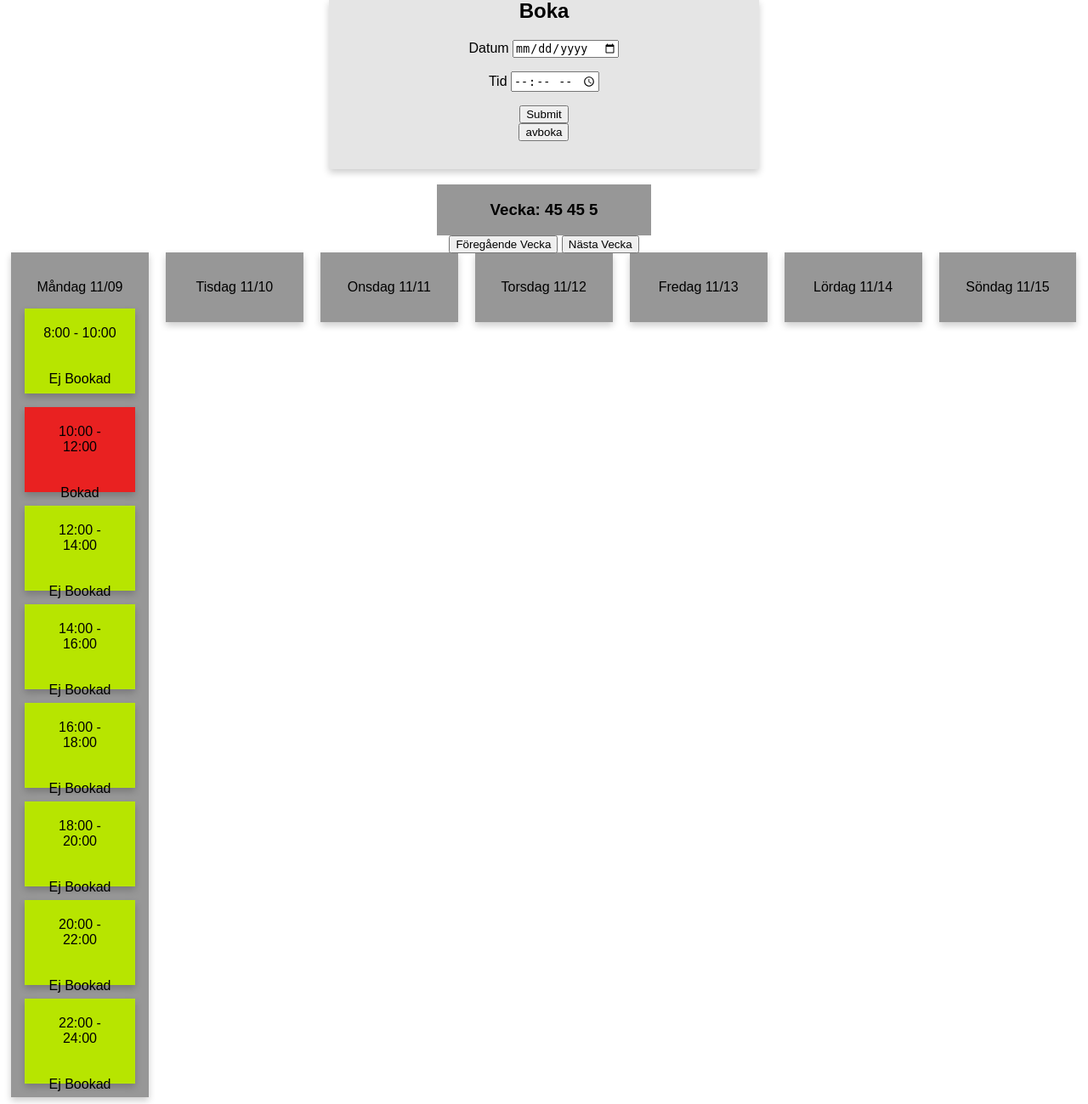
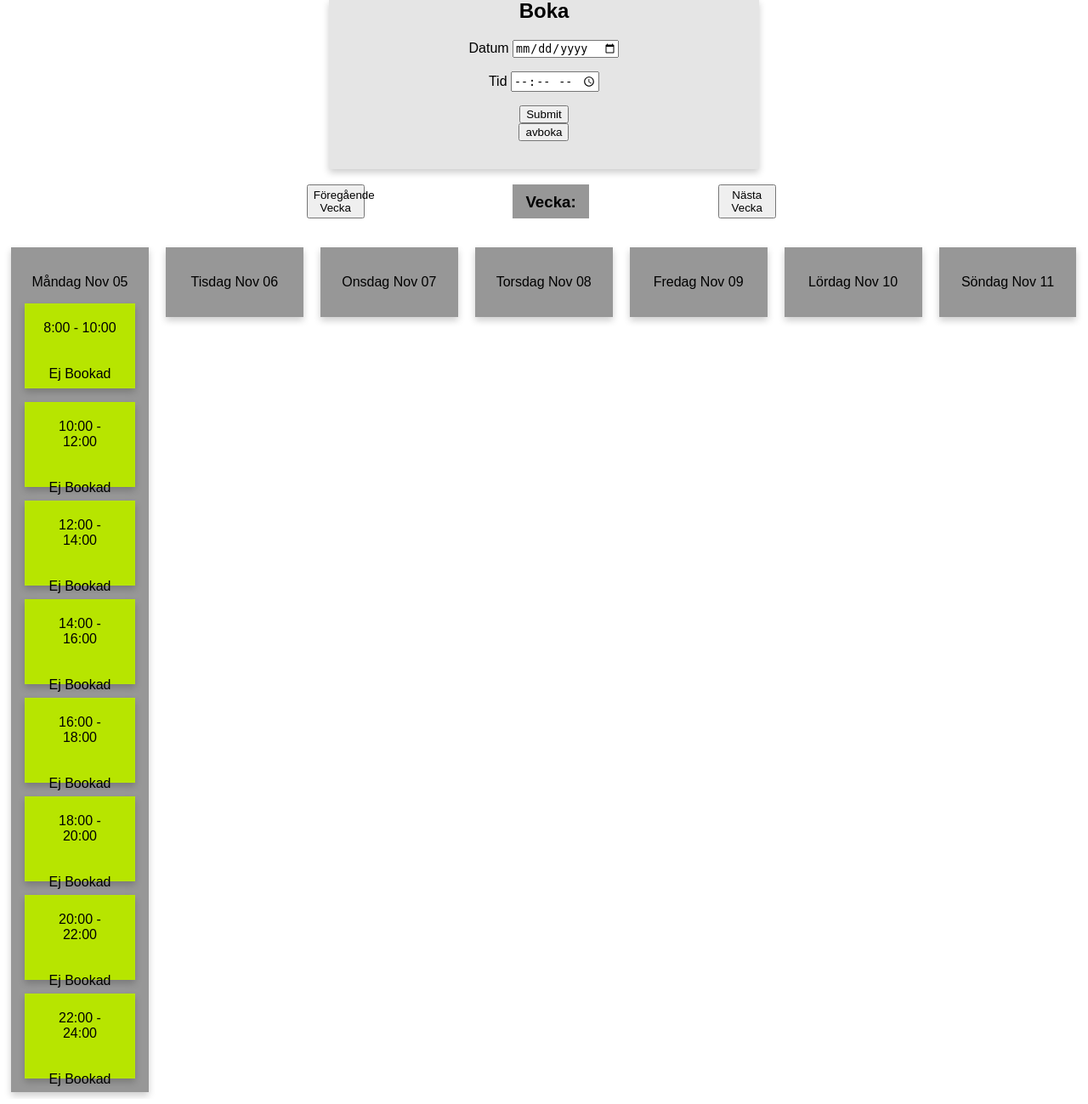
Before and after one commit to Bjurbom/WebbserverTvatt, a PHP site: page /user.php in a window 1280 px wide. Shown: the part 547-1846 px from the top of the page at 85% size. Run offline with PHP 8.4, Linux system fonts and the light colour scheme; the visitor is signed in with stand-in values (Sample User, id 1); data comes from the database, SQL or seed files in the repository; tables that the repository leaves empty hold one stand-in row (values such as "Sample post"); some libraries are stand-ins or nearby versions.

Commit message:
Schemat funkar (ish)
Schemat funkar med att kolla tider men man kan inte bytta vecka.

```diff
--- a/assets/css/user.css
+++ b/assets/css/user.css
@@ -29,14 +29,31 @@ td{
 }
 
 #rightGroup {
+	columns: 3;
+	margin: 0px 8% 20px 20%;
+	position: center;
+	padding: 0px 100px;
+}
+#veckblock{
 	text-align: center;
-    background-color: #979797;
-    height: 60px;
-    width: 20%;
-    margin: 0px 30% 20px 40%;
-    padding: 0.5px;
+     background-color: #979797;
+     height: 40px;
+     width: 40%;
+	 /* padding: 10px 10px; */
 }
 
+#veckatext{
+
+	padding: 10px 10px;
+}
+
+button {
+
+	width: 30%;
+	height: 40px;
+
+
+}
 
 img{
 	background-color: #fff;
--- /dev/null
+++ b/assets/js/byttVecka.js
@@ -0,0 +1,12 @@
+$(document).ready(function(){
+alert();
+$("#fVecka").click(function() {
+    alert('clicked')
+    $("#schema").load(" #schema > *");
+	$("#veckatext").load("#veckatext > *");
+  });
+
+
+
+
+});
--- a/user.php
+++ b/user.php
@@ -1,6 +1,5 @@
 <?php
 	include("includes/config.php");
-
 	$id = $_SESSION['userLoggedIn'];
 
 
@@ -16,42 +15,31 @@
 
 	$_SESSION['agare'] = $_SESSION['userLoggedIn'];
 
-	function VeckodagCheck($datum){
-
-		if(dayDate($datum)==0){
+	function datumCheck($week,$dagnummer){ //tar in vilken vecka det är och översätter det till måndag tisdagg... beroende på $dagnummer i veckan
+	return date( " M d", strtotime("2018"."W".$week."$dagnummer") ); // First day of week
 
 	}
+
+	function accurateDatumCheck($week,$dagnummer){ //tar in vilken vecka det är och översätter det till måndag tisdagg... beroende på $dagnummer i veckan
+	//ska vara med år för att kunna checka det med databasen.
+	return date( "Y/m/d", strtotime("2018"."W".$week."$dagnummer") ); // First day of week
 	}
 
-	function weekdayDate($date) {
-    return date('w', strtotime($date));
-}
-
-
 	function TilläggDatum($tempdatum, $tillägg) {
-
+	//en funktion för att lägga till datum.
     $start_date = $tempdatum;
 	$date = strtotime($start_date);
-	$date = strtotime("+$tillägg day", $date);
+	$date = strtotime("$tillägg day", $date);
 	$sumdate = date('Y/m/d', $date);
 		return $sumdate;
 	}
 
 	function ReduceraDatum($tempdatum, $tillägg) {
-
+	//en funktion för att minska datum.
     $start_date = $tempdatum;
 	$date = strtotime($start_date);
-	$date = strtotime("-$tillägg day", $date);
+	$date = strtotime("$tillägg day", $date);
 	$sumdate = date('Y/m/d', $date);
-		return $sumdate;
-	}
-
-	function TilläggDatumVeckodag($tempdatum, $tillägg) {
-
-    $start_date = $tempdatum;
-	$date = strtotime($start_date);
-	$date = strtotime("+$tillägg day", $date);
-	$sumdate = date('m/d', $date);
 		return $sumdate;
 	}
 
@@ -63,9 +51,8 @@
     if(mysqli_num_rows($result) > 0){
 		 while($row = mysqli_fetch_array($result)){
 
-			 if($row['tidForBokning'] == $temptime) {
+			if($row['tidForBokning'] == $temptime && $row['dagforbokning'] == $tempdatum) {
 			 $tempbokad = 1;
-
 			 }
 
 		 }
@@ -97,7 +84,7 @@
     if(mysqli_num_rows($result) > 0){
 		 while($row = mysqli_fetch_array($result)){
 
-			 if($row['tidForBokning'] == $temptime) {
+			 if($row['tidForBokning'] == $temptime && $row['dagforbokning'] == $tempdatum) {
 			 $tempbokad = 1;
 			 }
 
@@ -131,6 +118,7 @@
 
 	<link href="https://fonts.googleapis.com/css?family=Source+Sans+Pro:400,600" rel="stylesheet">
 	<link rel="stylesheet" href="assets/css/user.css">
+	<script src="assets/js/byttVecka.js"></script>
 
 </head>
 <body>
@@ -197,9 +185,11 @@
 
 </div>
 <br>
+
 <div id="rightGroup">
-
-<h3>Vecka:
+<button type="button" id="fVecka" onclick="<?php $selectedDate = TilläggDatum(datum, 7);?>">Föregående Vecka</button>
+<div id="veckblock">
+<h3 id="veckatext">Vecka:
 <?php
 //översätter datum till vecka.
 $ddate = $datum;
@@ -207,64 +197,53 @@ $date = new DateTime($ddate);
 $week = $date->format("W");
 echo "$week ";
 
-//Lägger till en vecka (utan att förstöra datumet. 30/11 + 7 = 7/11 och inte 30/11 + 7 = 37/11.
-//$start_date = $datum;
-//$date = strtotime($start_date);
-//$date = strtotime("+7 day", $date);
-//$selectedDate = date('Y/m/d', $date);
-
-//$selectedDate = TilläggDatum($datum,7);
-
-//översätter datum till vecka.
-$ddate = $selectedDate;
-$date = new DateTime($ddate);
-$week = $date->format("W");
-echo "$week      ";
-echo weekdayDate($selectedDate);
 ?>
+</div>
 </h3>
-<button type="button" id="fVecka" onclick="<?php //$selectedDate = TilläggDatum(selectedDate, 7);?>">Föregående Vecka</button>
-<button type="button" id="nVecka" onclick="<?php //$selectedDate = ReduceraDatum(selectedDate, 7);?>">Nästa Vecka</button>
+<button type="button" id="nVecka" onclick="<?php $selectedDate = ReduceraDatum(datum, 7); ?>">Nästa Vecka</button>
 
 </div>
- <div class="row">
+ <div class="row" id="schema">
+
   <div class="column">
+
     <div class="card">
-	<p>Måndag <?php echo TilläggDatumVeckodag($selectedDate,0) ?></p>
+
+	<p>Måndag <?php echo datumCheck($week,"1"); ?></p>
 	<div class="box" style="background-color:<?php //checkar om en bokning stämmer överens med just den här tiden
 	//och ger den röd om det är samma och grön om det inte är det
-	checkabokningcolor($selectedDate,$bookningsidlista,"08:00:00.000000",$con)
+	checkabokningcolor(accurateDatumCheck($week,"1"),$bookningsidlista,"08:00:00.000000",$con)
 	?>">
 	<p style="padding: 2.5vh;">8:00 - 10:00</p>
 	<?php
-	checkabokning($selectedDate,$bookningsidlista,"08:00:00.000000",$con);
+	checkabokning(accurateDatumCheck($week,"1"),$bookningsidlista,"08:00:00.000000",$con);
 	?>
 		</div>
 	<div class="box" style="background-color:<?php //checkar om en bokning stämmer överens med just den här tiden
 	//och ger den röd om det är samma och grön om det inte är det
-	checkabokningcolor($selectedDate,$bookningsidlista,"10:00:00.000000",$con)
+	checkabokningcolor(accurateDatumCheck($week,"1"),$bookningsidlista,"10:00:00.000000",$con)
 	?>">
 	<p style="padding: 2.5vh;">10:00 - 12:00</p>
 	<?php
-	checkabokning($selectedDate,$bookningsidlista,"10:00:00.000000",$con);
+	checkabokning(accurateDatumCheck($week,"1"),$bookningsidlista,"10:00:00.000000",$con);
 	?>
 		</div>
 	<div class="box" style="background-color:<?php //checkar om en bokning stämmer överens med just den här tiden
 	//och ger den röd om det är samma och grön om det inte är det
-	checkabokningcolor($selectedDate,$bookningsidlista,"12:00:00.000000",$con)
+	checkabokningcolor(accurateDatumCheck($week,"1"),$bookningsidlista,"12:00:00.000000",$con)
 	?>">
 	<p style="padding: 2.5vh;">12:00 - 14:00</p>
 	<?php
-	checkabokning($selectedDate,$bookningsidlista,"12:00:00.000000",$con);
+	checkabokning(accurateDatumCheck($week,"1"),$bookningsidlista,"12:00:00.000000",$con);
 	?>
 		</div>
 	<div class="box" style="background-color:<?php //checkar om en bokning stämmer överens med just den här tiden
 	//och ger den röd om det är samma och grön om det inte är det
-	checkabokningcolor($selectedDate,$bookningsidlista,"14:00:00.000000",$con)
+	checkabokningcolor(accurateDatumCheck($week,"1"),$bookningsidlista,"14:00:00.000000",$con)
 	?>">
 	<p style="padding: 2.5vh;">14:00 - 16:00</p>
 	<?php
-	checkabokning($selectedDate,$bookningsidlista,"14:00:00.000000",$con);
+	checkabokning(accurateDatumCheck($week,"1"),$bookningsidlista,"14:00:00.000000",$con);
 	?>
 		</div>
 	<div class="box" style="background-color:<?php //checkar om en bokning stämmer överens med just den här tiden
@@ -273,25 +252,25 @@ echo weekdayDate($selectedDate);
 	?>">
 	<p style="padding: 2.5vh;">16:00 - 18:00</p>
 	<?php
-	checkabokning($selectedDate,$bookningsidlista,"16:00:00.000000",$con);
+	checkabokning(accurateDatumCheck($week,"1"),$bookningsidlista,"16:00:00.000000",$con);
 	?>
 		</div>
 	<div class="box" style="background-color:<?php //checkar om en bokning stämmer överens med just den här tiden
 	//och ger den röd om det är samma och grön om det inte är det
-	checkabokningcolor($selectedDate,$bookningsidlista,"18:00:00.000000",$con)
+	checkabokningcolor(accurateDatumCheck($week,"1"),$bookningsidlista,"18:00:00.000000",$con)
 	?>">
 	<p style="padding: 2.5vh;">18:00 - 20:00</p>
 	<?php
-	checkabokning($selectedDate,$bookningsidlista,"18:00:00.000000",$con);
+	checkabokning(accurateDatumCheck($week,"1"),$bookningsidlista,"18:00:00.000000",$con);
 	?>
 		</div>
 	<div class="box" style="background-color:<?php //checkar om en bokning stämmer överens med just den här tiden
 	//och ger den röd om det är samma och grön om det inte är det
-	checkabokningcolor($selectedDate,$bookningsidlista,"20:00:00.000000",$con)
+	checkabokningcolor(accurateDatumCheck($week,"1"),$bookningsidlista,"20:00:00.000000",$con)
 	?>">
 	<p style="padding: 2.5vh;">20:00 - 22:00</p>
 	<?php
-	checkabokning($selectedDate,$bookningsidlista,"20:00:00.000000",$con);
+	checkabokning(accurateDatumCheck($week,"1"),$bookningsidlista,"20:00:00.000000",$con);
 	?>
 		</div>
 	<div class="box" style="background-color:<?php //checkar om en bokning stämmer överens med just den här tiden
@@ -300,7 +279,7 @@ echo weekdayDate($selectedDate);
 	?>">
 	<p style="padding: 2.5vh;">22:00 - 24:00</p>
 	<?php
-	checkabokning($selectedDate,$bookningsidlista,"22:00:00.000000",$con);
+	checkabokning(accurateDatumCheck($week,"1"),$bookningsidlista,"22:00:00.000000",$con);
 	?>
 		</div>
 
@@ -308,32 +287,32 @@ echo weekdayDate($selectedDate);
   </div>
   <div class="column">
     <div class="card">
-	<p>Tisdag <?php echo TilläggDatumVeckodag($selectedDate,1) ?></p>
+	<p>Tisdag <?php echo datumCheck($week,"2"); ?></p>
 	</div>
   </div>
   <div class="column">
     <div class="card">
-	<p>Onsdag <?php echo TilläggDatumVeckodag($selectedDate,2) ?></p>
+	<p>Onsdag <?php echo datumCheck($week,"3"); ?></p>
 	</div>
   </div>
   <div class="column">
     <div class="card">
-	<p>Torsdag <?php echo TilläggDatumVeckodag($selectedDate,3) ?></p>
+	<p>Torsdag <?php echo datumCheck($week,"4"); ?></p>
 	</div>
   </div>
   <div class="column">
     <div class="card">
-	<p>Fredag <?php echo TilläggDatumVeckodag($selectedDate,4) ?></p>
+	<p>Fredag <?php echo datumCheck($week,"5"); ?></p>
 	</div>
   </div>
   <div class="column">
     <div class="card">
-	<p>Lördag <?php echo TilläggDatumVeckodag($selectedDate,5) ?></p>
+	<p>Lördag <?php echo datumCheck($week,"6"); ?></p>
 	</div>
   </div>
   <div class="column">
     <div class="card">
-	<p>Söndag <?php echo TilläggDatumVeckodag($selectedDate,6) ?></p>
+	<p>Söndag <?php echo datumCheck($week,"7"); ?></p>
 	</div>
   </div>
 </div>
```
Lines whose indentation alone changed are shown as unchanged.
